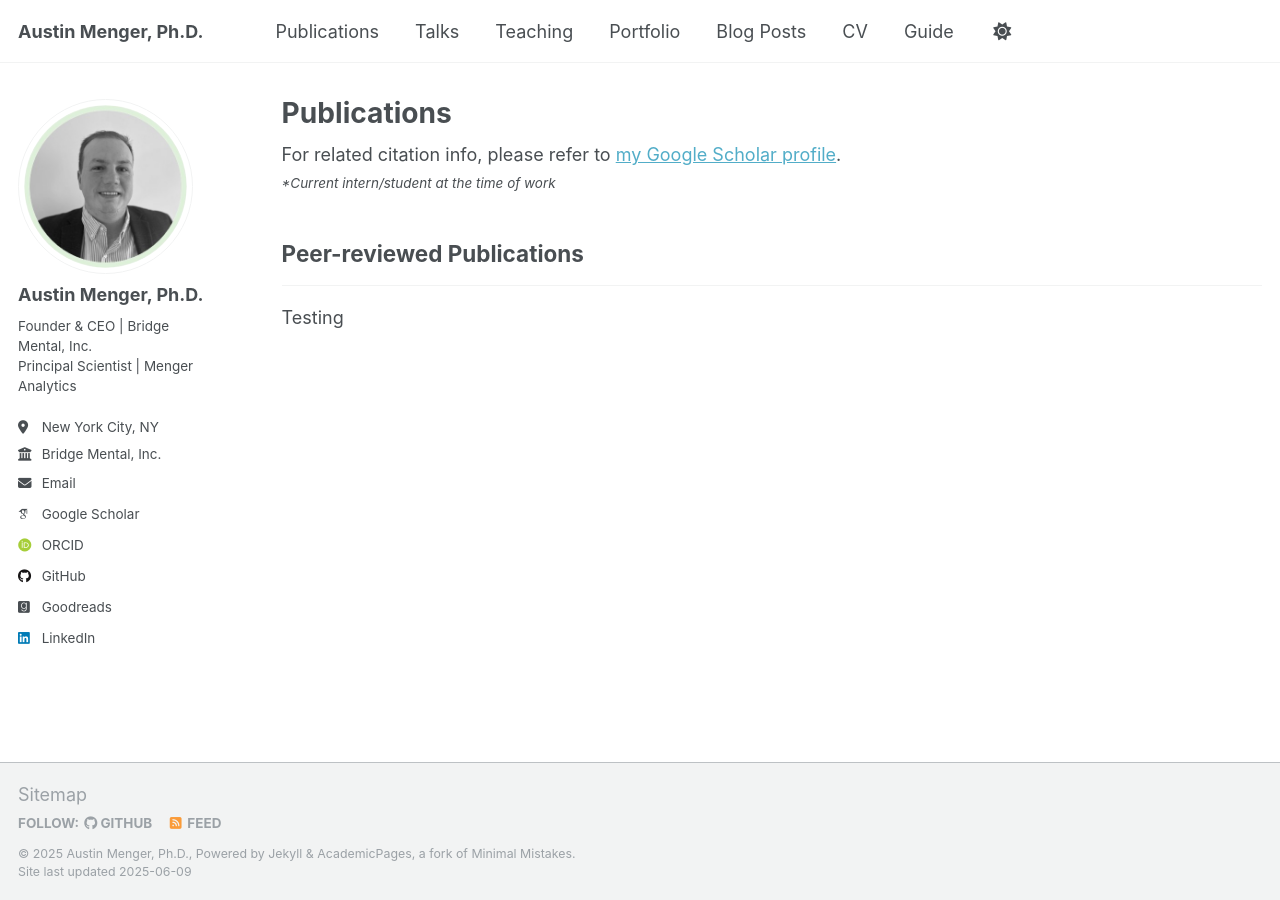
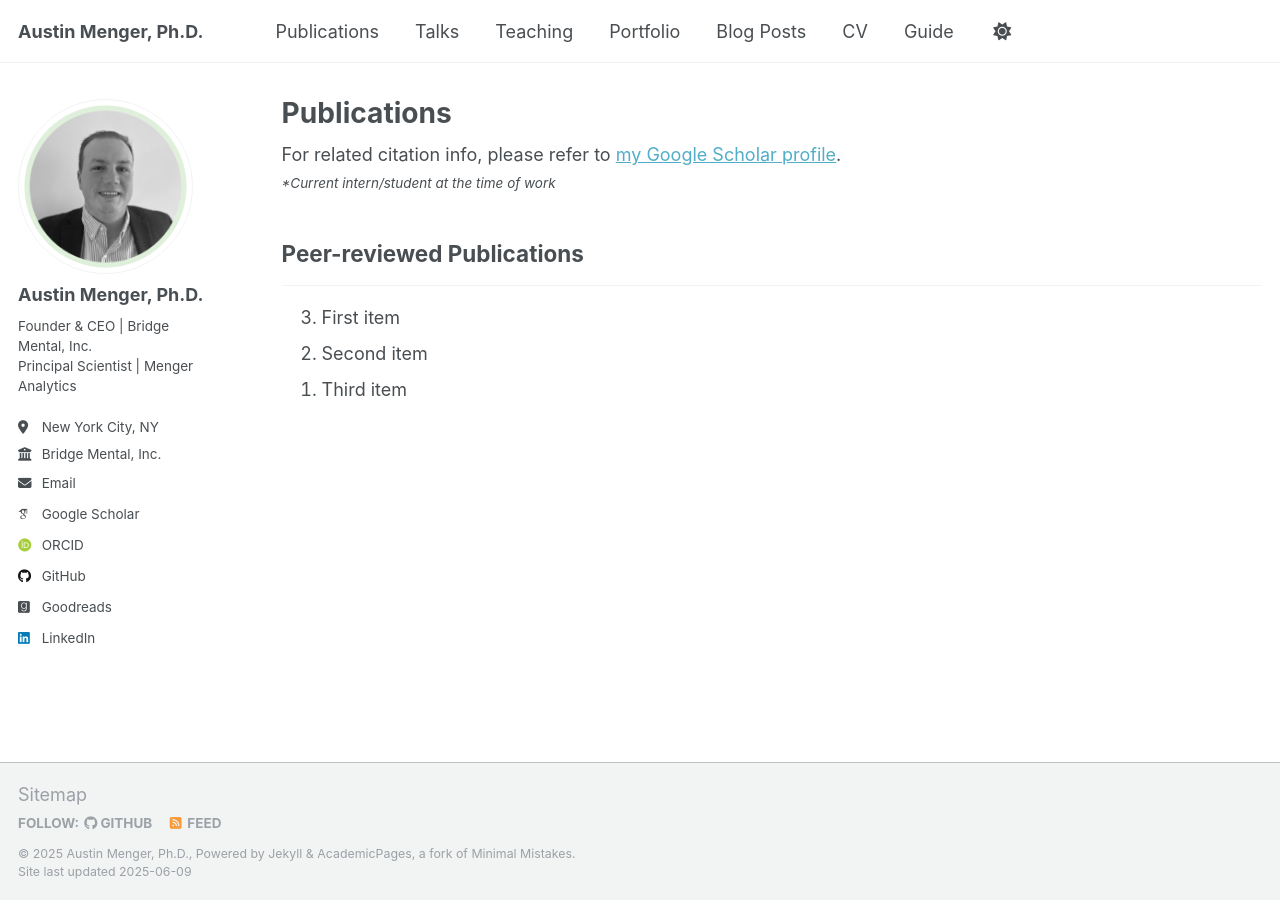
Before and after one commit to austinmenger/austinmenger.github.io, a Jekyll site: the page built from _pages/publications.html, in a window 1280 px wide. Built offline with Jekyll 4.4.1, drawn with Linux system fonts in a browser that asks for light colours; some web fonts are replaced.

Commit message:
Update publications.html

```diff
--- a/_pages/publications.html
+++ b/_pages/publications.html
@@ -15,7 +15,11 @@ author_profile: true
 <h2>Peer-reviewed Publications</h2>
 <hr />
 
-Testing
+<ol reversed>
+  <li>First item</li>
+  <li>Second item</li>
+  <li>Third item</li>
+</ol>
 
 <!-- New style rendering if publication categories are defined
 {% if site.publication_category %}
```
